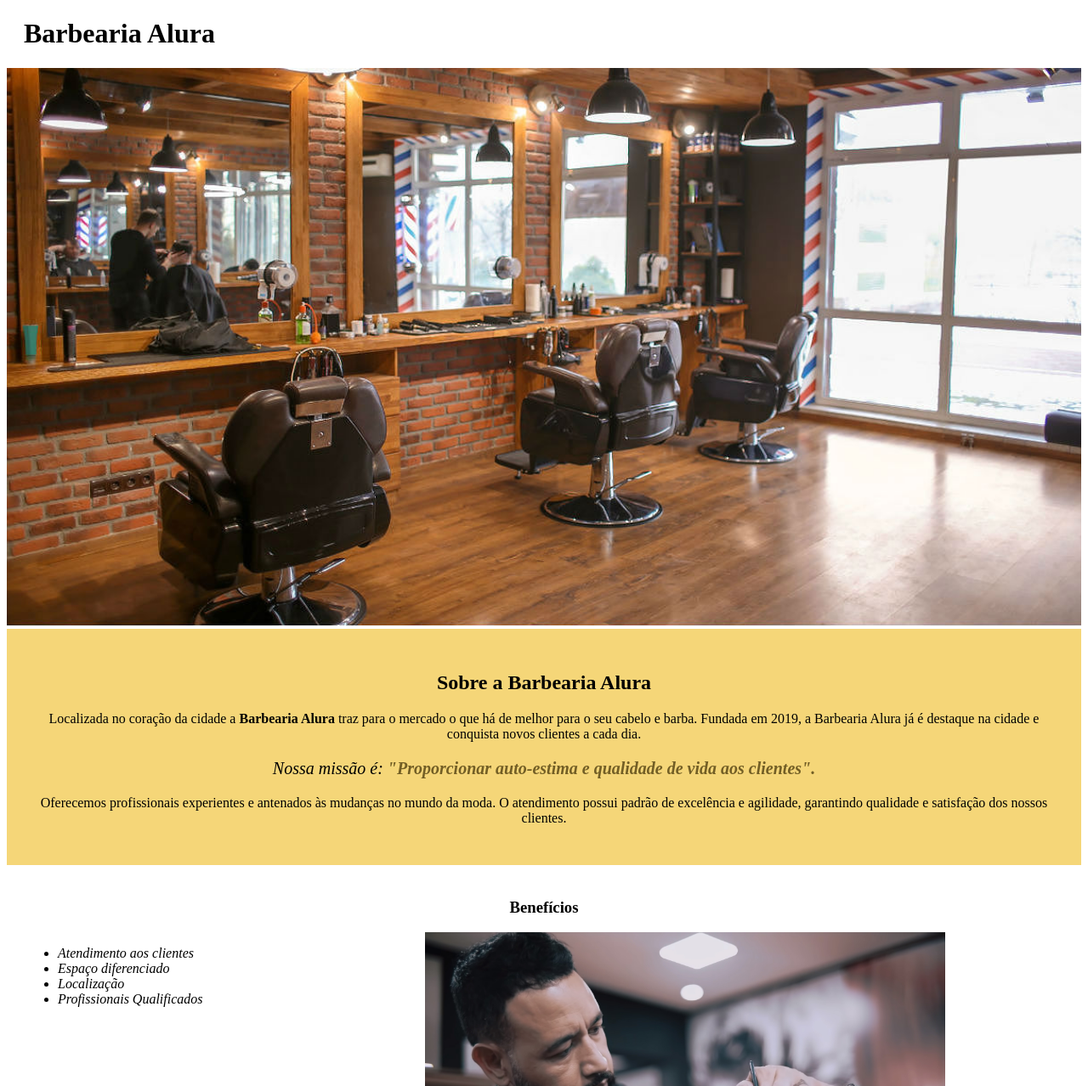
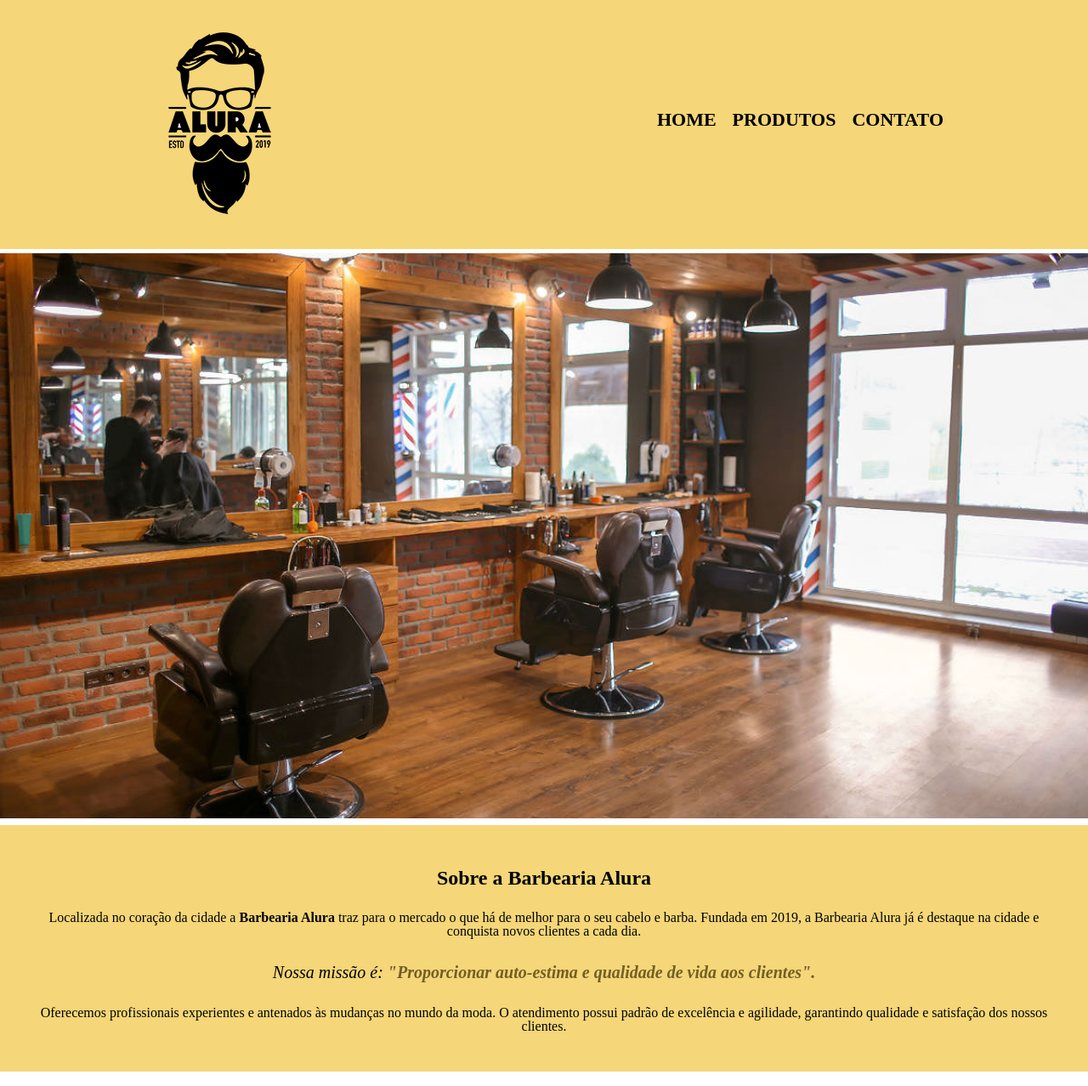
Before and after one commit to KaiqueVOliveira/htmlECss, a website: page barbearia_alura.html in a window 1280 px wide. Shown: the top 1278 px of the page at 85% size. Drawn offline with Linux system fonts and the light colour scheme.

Commit message:
adição do header no arquivo barbearia_alura

```diff
--- a/barbearia_alura.html
+++ b/barbearia_alura.html
@@ -3,16 +3,26 @@
 	<head>
 		<meta charset = 'UTF-8'>
 		<title>Barbearia Alura</title>
-		<!--<link rel = 'stylesheet' href = 'reset.css'>-->
+		<link rel = 'stylesheet' href = 'reset.css'>
 		<link rel = 'stylesheet' href = 'style.css'>
 
 	</head>
 
 	<body>
 		<header>
-			<h1 class = 'tituloPrincipal'>Barbearia Alura</h1>
+			<div class = 'caixa'>
+                <h1><img src = 'imagens/logo.png'></h1>
+                <nav>
+                    <ul>
+                        <li><a href = 'barbearia_alura.html'>Home</a></li>
+                        <li><a href = 'produtos.html'>Produtos</a></li>
+                        <li><a href = 'contato.html'>Contato</a></li>
+                    </ul>
+                </nav>
+            </div>
 		</header>
 
+		<main>
 			<img id = 'banner' src ='imagens/barbearia.jpg'>
 
 			<div class = 'principal' >
@@ -26,16 +36,16 @@
 			</div>
 
 			<div class = 'beneficios'>
-			<h3 class = 'tituloCentralizado'>Benefícios</h3>
+				<h3 class = 'tituloBeneficios'>Benefícios</h3>
 
-			<ul>
+				<ul class = 'listaBeneficios'>
 					<li class = 'itens'>Atendimento aos clientes</li>
 					<li class = 'itens'>Espaço diferenciado</li>
 					<li class = 'itens'>Localização</li>
 					<li class = 'itens'>Profissionais Qualificados</li>
 				</ul>
-
 				<img src = 'imagens/beneficios.jpg' class = 'imgBeneficios'>
 			</div>
+		</main>
 	</body>
 </html>
--- a/style.css
+++ b/style.css
@@ -1,5 +1,42 @@
+header {
+    background:  #F5D678;
+    padding: 20px 0px;
+}
+
+.caixa {
+    position: relative;
+    width: 940px;
+    margin: 0 auto;
+}
+
+nav {
+    position: absolute;
+    top: 110px;
+    right: 0;
+}
+
+nav li {
+    display: inline;
+    margin: 0 0 0 15px;
+}
+
+nav a {
+    text-transform: uppercase;
+    color: #000000;
+    font-weight: bold;
+    font-size: 22px;
+    text-decoration: none;
+}
+
+nav a:hover {
+    color: #7e6515;
+    text-decoration: underline;
+}
+
 #banner {
 	width: 100%;
+	margin: 0 auto;
+    padding: 5px 0;
 }
 
 .principal {
@@ -7,16 +44,34 @@
 	padding: 30px;
 }
 
+h2 {
+    display: block;
+    font-size: 24px;
+    margin: 13.28px, 0, 13.28px, 0; /**top,right,bottom,left**/
+    font-weight: bold;
+}
+
 .tituloPrincipal{
 	padding-left: 20px;
 }
 
 .tituloCentralizado {
-	text-align: center;
+    text-align: center;
+    padding-top: 20px;
+    padding-bottom: 12px;
 }
 
 p {
-	text-align: center;
+    text-align: center;
+    padding: 15px;
+}
+
+strong {
+    font-weight: bold;
+}
+
+em {
+    font-style: italic;
 }
 
 #missao {
@@ -36,13 +91,37 @@
 	padding: 20px;
 }
 
-ul {
+.beneficios ul{
+    display: inline-block;
+	vertical-align: top;
+	width: 20%;
+	margin-right: 15%;
+}
+
+.tituloBeneficios{
+    text-align: center;
+    display: block;
+    font-size: 18.72px;
+    margin: 16px, 0, 16px, 0; /**top,right,bottom,left**/
+    font-weight: bold;
+    padding-bottom: 22px;
+
+}
+
+.beneficios ul {
 	display: inline-block;
 	vertical-align: top;
 	width: 20%;
-	margin-right: 15%
+    padding-left: 30px;
+    padding-top:10px;
+}
+
+.beneficios li{
+    list-style-type: circle;
+
 }
 
 .imgBeneficios {
-	width: 50%
+    width: 50%;
+
 }
```
Also changed, not shown: produtos.html (+1 -1 lines). Lines whose indentation alone changed are shown as unchanged.
